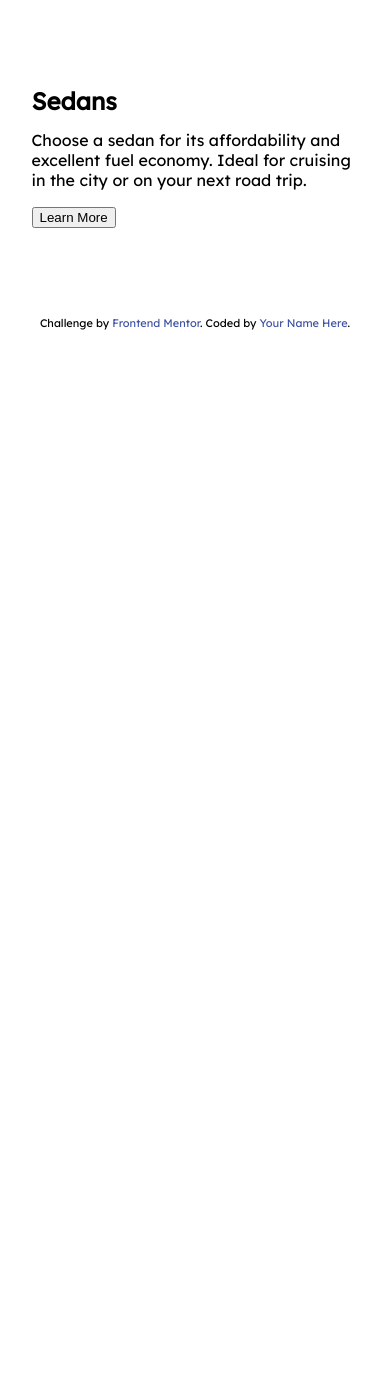
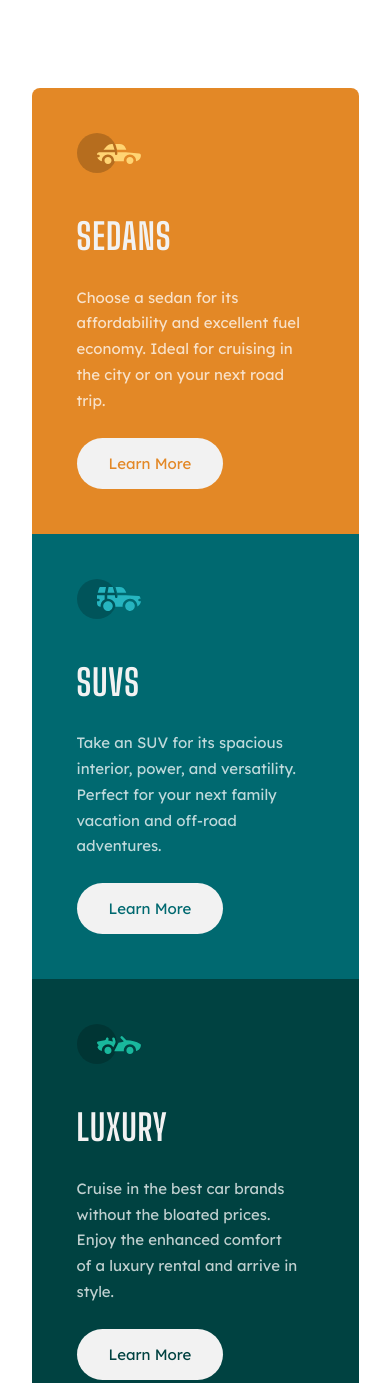
Before and after one commit to juavauj/FEM-3CP, a website: page index.html in a window 390 px wide. Shown: the top 1383 px of the page. Before the commit the page ends 844 px from the top, so only its background shows below. Drawn offline with nearby package versions, Linux system fonts and the light colour scheme; files that its build step writes are made by us from their sources.

Commit message:
Mobile view completed

```diff
--- a/app/scss/components/_index.scss
+++ b/app/scss/components/_index.scss
@@ -0,0 +1 @@
+@forward "card";
--- /dev/null
+++ b/app/scss/components/card.scss
@@ -0,0 +1,60 @@
+@use '../util/' as *;
+
+.card {
+  padding: rem(45) rem(41.6) rem(45) rem(45);
+
+  &:first-child {
+      border-radius: rem(8) rem(8) 0 0;
+  }
+
+  &:last-child {
+    border-radius: 0 0 rem(8) rem(8);
+  }
+
+  &--orange {
+    background-color: var(--bright-orange);
+  }
+
+  &--blue {
+    background-color: var(--dark-cyan);
+  }
+
+  &--green {
+    background-color: var(--very-dark-cyan);
+  }
+
+  &__logo {
+    margin-bottom: rem(40);
+  }
+
+  &__title {
+  }
+
+  &__text {
+      &--green {
+          padding-right: rem(18);
+      }
+  }
+
+  &__btn {
+    border: none;
+    background-color: var(--very-light-gray);
+    font-family: inherit;
+    font-size: rem(15);
+    padding: rem(16) rem(32);
+    cursor: pointer;
+    border-radius: rem(40);
+
+    &--orange {
+        color: var(--bright-orange);
+    }
+
+    &--blue {
+        color: var(--dark-cyan);
+    }
+
+    &--green {
+        color: var(--very-dark-cyan);
+    }
+  }
+}
--- a/app/scss/globals/colors.scss
+++ b/app/scss/globals/colors.scss
@@ -1,7 +1,7 @@
 :root {
     // Primary colors
     --bright-orange: hsl(31, 77%, 52%);
-    --drak-cyan: hsl(184, 100%, 22%);
+    --dark-cyan: hsl(184, 100%, 22%);
     --very-dark-cyan: hsl(179, 100%, 13%);
 
     // Neutral colors
--- a/app/scss/globals/typography.scss
+++ b/app/scss/globals/typography.scss
@@ -1,3 +1,5 @@
+@use '../util/' as *;
+
 h1,
 h2,
 h3 {
@@ -5,6 +7,22 @@ h3 {
     line-height: 1.1;
 }
 
+h1 {
+    font-family: var(--font-big);
+    color: var(--very-light-gray);
+    text-transform: uppercase;
+    font-size: rem(36);
+    letter-spacing: rem(1);
+    margin-bottom: rem(28);
+}
+
+p {
+    font-size: rem(15);
+    color: var(--trans-white);
+    line-height: 1.72;
+    margin-bottom:  rem(24);
+}
+
 a,
 a:visited,
 a:active {
--- a/index.html
+++ b/index.html
@@ -37,7 +37,9 @@
     <main>
       <section class="container">
         <div class="card card--orange">
-          <div class="card__logo"></div>
+          <div class="card__logo">
+            <img src="/images/icon-sedans.svg" alt="Sedans Logo" />
+          </div>
           <div class="card__title">
             <h1>Sedans</h1>
           </div>
@@ -49,10 +51,36 @@
           </div>
           <button class="card__btn card__btn--orange">Learn More</button>
         </div>
-        <!-- SUVs Take an SUV for its spacious interior, power, and versatility.
-        Perfect for your next family vacation and off-road adventures. Luxury
-        Cruise in the best car brands without the bloated prices. Enjoy the
-        enhanced comfort of a luxury rental and arrive in style. -->
+        <div class="card card--blue">
+          <div class="card__logo">
+            <img src="/images/icon-suvs.svg" alt="SUVS Logo" />
+          </div>
+          <div class="card__title">
+            <h1>SUVs</h1>
+          </div>
+          <div class="card__text">
+            <p>
+              Take an SUV for its spacious interior, power, and versatility.
+              Perfect for your next family vacation and off-road adventures.
+            </p>
+          </div>
+          <button class="card__btn card__btn--blue">Learn More</button>
+        </div>
+        <div class="card card--green">
+          <div class="card__logo">
+            <img src="/images/icon-luxury.svg" alt="Luxury Logo" />
+          </div>
+          <div class="card__title">
+            <h1>Luxury</h1>
+          </div>
+          <div class="card__text card__text--green">
+            <p>
+              Cruise in the best car brands without the bloated prices. Enjoy
+              the enhanced comfort of a luxury rental and arrive in style.
+            </p>
+          </div>
+          <button class="card__btn card__btn--green">Learn More</button>
+        </div>
       </section>
 
       <div class="attribution">
```
